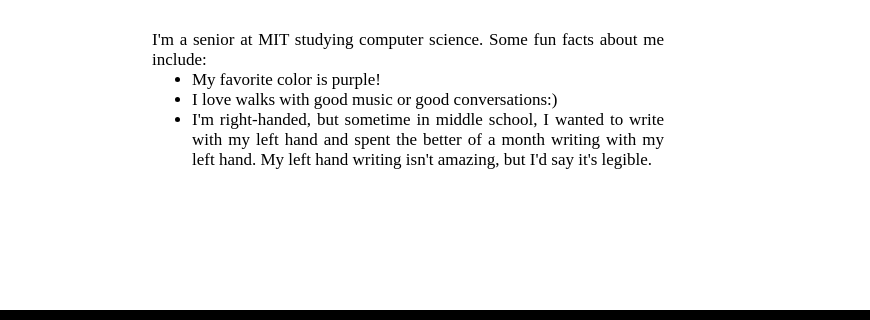
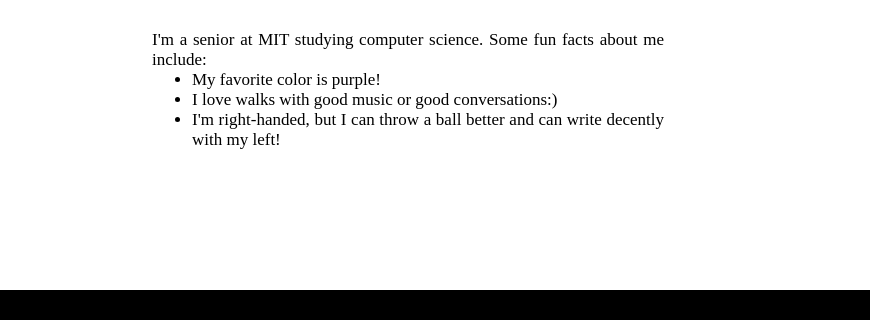
Before and after one commit to liua13/Blog, a Gatsby site: page / in a window 1280 px wide. Shown: the part 261-581 px from the top of the page, 410-1280 px from the left. Built offline with nearby package versions, Linux system fonts and the light colour scheme; Gatsby itself is replaced by a stand-in of ours.

Commit message:
about me changes

```diff
--- a/src/components/portfolio/about.js
+++ b/src/components/portfolio/about.js
@@ -117,9 +117,7 @@ const About = () => {
                     I love walks with good music or good conversations:)
                 </li>
                 <li>
-                    I'm right-handed, but sometime in middle school, I wanted to write with my left hand
-                    and spent the better of a month writing with my left hand. My left hand writing
-                    isn't amazing, but I'd say it's legible.
+                    I'm right-handed, but I can throw a ball better and can write decently with my left!
                 </li>
                 {/* <li>
                     My childhood dream was to be an author, but it's
```
